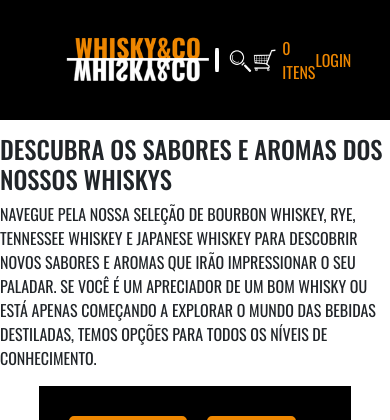
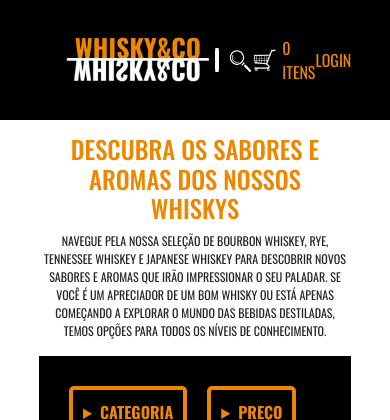
Before and after one commit to Silvio-Arem/whiskyAndCo, a React (Create React App) app: page /products in a window 390 px wide. Shown: the top 420 px of the page. Built offline with nearby package versions, Linux system fonts and the light colour scheme.

Commit message:
style: adjusting Products responsiveness

```diff
--- a/src/Pages/Products/index.tsx
+++ b/src/Pages/Products/index.tsx
@@ -1,7 +1,7 @@
 import { IProduct } from "../../interfaces";
 import { products } from "../../data";
 import { Link } from "react-router-dom";
-import { ProductsContainer } from "./styles";
+import { PageDescript, ProductsContainer } from "./styles";
 import { Filter } from "../../components/Filter/styles";
 import { useState } from "react";
 
@@ -47,10 +47,10 @@ export default function Products() {
 
   return (
     <>
-      <section>
+      <PageDescript>
         <h2>Descubra os sabores e aromas dos nossos Whiskys</h2>
         <p>Navegue pela nossa seleção de Bourbon Whiskey, Rye, Tennessee Whiskey e Japanese Whiskey para descobrir novos sabores e aromas que irão impressionar o seu paladar. Se você é um apreciador de um bom whisky ou está apenas começando a explorar o mundo das bebidas destiladas, temos opções para todos os níveis de conhecimento.</p>
-      </section>
+      </PageDescript>
       <Filter>
         <details>
           <summary>
--- a/src/Pages/Products/styles.ts
+++ b/src/Pages/Products/styles.ts
@@ -91,3 +91,18 @@ export const ProductsContainer = styled.section`
 }
 
 `;
+
+export const PageDescript = styled.section`
+    text-align: center;
+    margin: 3% 11%;
+
+    h2 {
+      color: ${primaryColor};
+    }
+
+    @media (max-width: 768px) {
+      p {
+        font-size: 12px;
+      }
+    }
+`;
```
